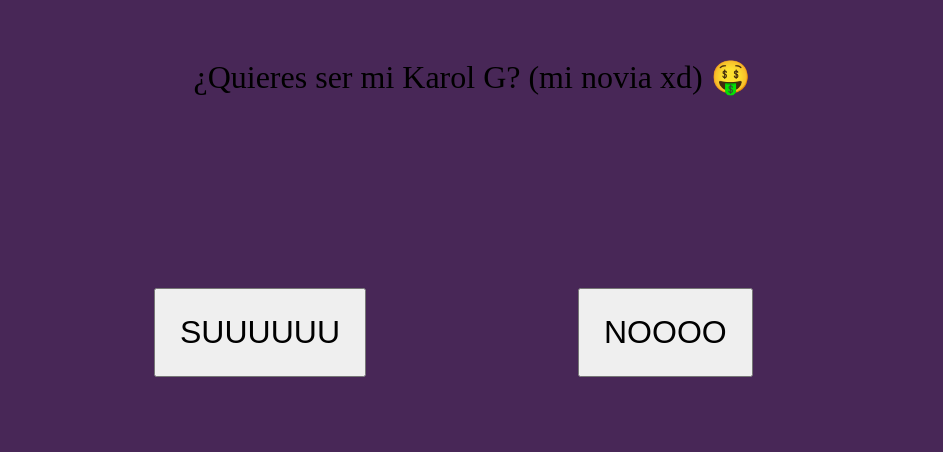
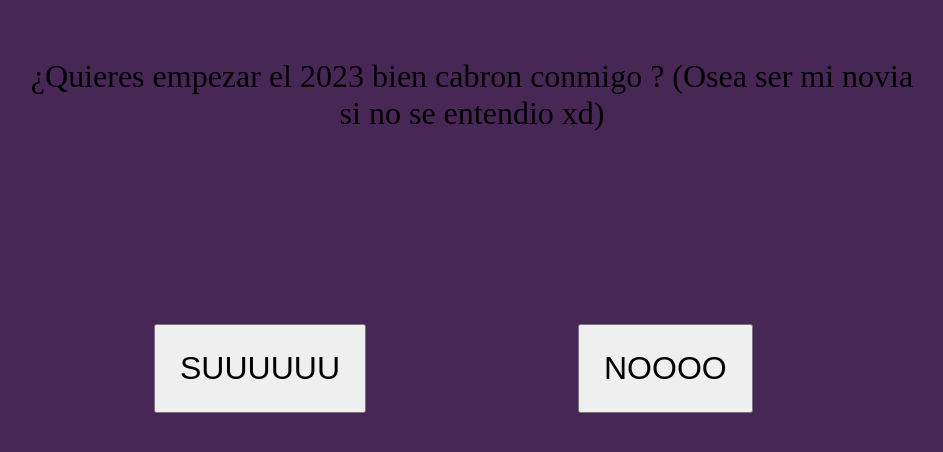
Before and after one commit to Michaelcc28/carpeta-1, a plain HTML site: page index.html in a window 1280 px wide. Shown: the part 134-586 px from the top of the page, without its empty margins (168-1111 px from the left). Drawn offline with Linux system fonts and the light colour scheme.

Commit message:
Update index.html

```diff
--- a/index.html
+++ b/index.html
@@ -9,7 +9,7 @@
 </head>
 <body>
     <div class="container">
-<p>¿Quieres ser mi Karol G? (mi novia xd) 🤑</p>
+<p>¿Quieres empezar el 2023 bien cabron conmigo ? (Osea ser mi novia si no se entendio xd) </p>
 <button id="SUUUUUUBtn">SUUUUUU</button>
 <button id="NOOOOBtn">NOOOO</button>
     </div>
```
